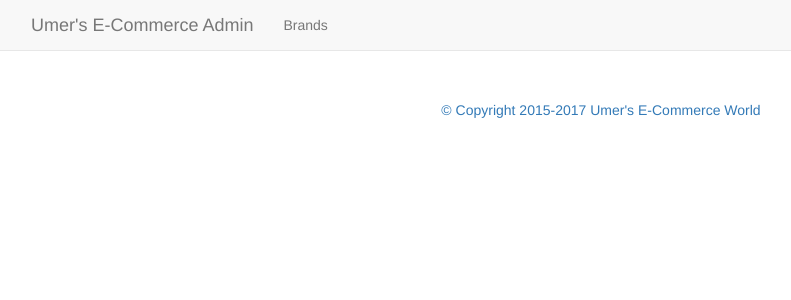
After one commit to urazzaq/E-Commerce-Site, a PHP site: page /admin/admin_index.php in a window 1280 px wide. The commit adds this page. Shown: the top 300 px of the page, without its empty margins (39-830 px from the left). Run offline with PHP 8.4, Linux system fonts and the light colour scheme; data that the repository does not hold is empty; some libraries are stand-ins or nearby versions.

Commit message:
Restructure
restructured and added admin area

```diff
--- /dev/null
+++ b/admin/admin_index.php
@@ -0,0 +1,7 @@
+<?php
+require_once '../core/conn.php';
+include_once "includes/admin_head.php";
+include_once "includes/admin_navigation.php";
+?>
+
+<?php include_once 'includes/admin_footer.php'; ?>
--- /dev/null
+++ b/admin/includes/admin_footer.php
@@ -0,0 +1,4 @@
+
+            <footer class = "text-center" id="footer">&copy; Copyright 2015-2017 Umer's E-Commerce World</footer>
+    </body>
+</html>
--- /dev/null
+++ b/admin/includes/admin_head.php
@@ -0,0 +1,18 @@
+
+<!DOCTYPE html>
+<html lang="en">
+    <head>
+
+        <meta http-equiv="X-UA-Compatible" content="IE=edge" />
+        <meta name="viewport" content="width=device-width, initial-scale=1" />
+        <!-- The above 3 meta tags *must* come first in the head; any other head content must come *after* these tags -->
+        <title>Administrator</title>
+        <link rel="stylesheet" href="../css/bootstrap.min.css"/>
+        <link rel="stylesheet" type = "text/css" href="../css/main.css" />
+        <meta name="viewport" content="width= device-width, initial-scale=1,user-scalable=no" />
+        <script src="https://ajax.googleapis.com/ajax/libs/jquery/2.1.3/jquery.min.js"></script>
+        <script src="../js/bootstrap.min.js"></script>
+
+    </head>
+    <body>
+        <div class ="container-fluid">
--- /dev/null
+++ b/admin/includes/admin_navigation.php
@@ -0,0 +1,23 @@
+
+<nav class="navbar navbar-default navbar-fixed-top">
+    <div class="container" id = "top" >
+        <a href="index.php" class="navbar-brand">Umer's E-Commerce Admin</a>
+        <ul class="nav navbar-nav">
+                <!--Menu Items-->
+                <li><a href ="brands.php">Brands</li>
+<!--                <li class="dropdown">
+                    <a href="#" class="dropdown-toggle" data-toggle="dropdown"><?php echo $parent['catagory']; ?><span class = "caret"></span></a>
+                    <ul class="dropdown-menu" role="menu">
+                        Dropdown Items
+
+                            <li>
+                                <a href="#"> <?php echo $child['catagory']; ?></a>
+                            </li>
+
+                    </ul>
+                </li>-->
+
+        </ul>
+
+    </div>
+</nav>
--- a/main.css
+++ b/css/main.css
@@ -13,7 +13,7 @@ body
     margin:0;
     overflow:hidden;
     height:900px;
-    background-image: url("images/background.jpg");
+    background-image: url("../images/background.jpg");
     background-repeat: no-repeat;
     background-size: 100% 900px;
     background-position: top-center;
@@ -31,7 +31,7 @@ body
     position: absolute;
     width:100%;
     height:200px;
-    background-image: url("images/logo.png");
+    background-image: url("../images/logo.png");
     background-repeat:no-repeat;
     background-position: center;
     background-size: 70% 180px;
--- a/DetailsModal.php
+++ b/includes/detailsModal.php
@@ -1,6 +1,6 @@
 <!--Details Modal-->
 <?php
-require_once 'conn.php';
+require_once 'core/conn.php';
 $id = $_POST['id'];// access post variable of id
 $id = (int)$id;
 $sql = "SELECT * FROM products WHERE id = '$id'";
@@ -62,7 +62,6 @@ $size_array = explode(',',$sizestring);
 
                                             </select>
                                         </div>
-                                        <p>1</p>
                                         </div>
                                     </div>
                                 </form>
--- a/head.php
+++ b/includes/head.php
@@ -8,7 +8,7 @@
         <!-- The above 3 meta tags *must* come first in the head; any other head content must come *after* these tags -->
         <title>E-Commerce Site</title>
         <link rel="stylesheet" href="css/bootstrap.min.css"/>
-        <link rel="stylesheet" type = "text/css" href="main.css" />
+        <link rel="stylesheet" type = "text/css" href="css/main.css" />
         <meta name="viewport" content="width= device-width, initial-scale=1,user-scalable=no" />
         <script src="https://ajax.googleapis.com/ajax/libs/jquery/2.1.3/jquery.min.js"></script>
         <script src="js/bootstrap.min.js"></script>
--- a/navigation.php
+++ b/includes/navigation.php
@@ -1,7 +1,7 @@
 <!-- Top Nav Bar -->
 
 <?php
-require_once 'conn.php';
+require_once 'core/conn.php';
 $sql = "SELECT * FROM catagories WHERE parent = 0 ";
 $parentQuery = $conn->query($sql);
 if (!$parentQuery) {
```
Also changed, not shown: admin/admin_brand.php (added, +7 -0 lines), index.php (+8 -8 lines), core/conn.php (renamed from conn.php), includes/footer.php (renamed from footer.php), includes/header.php (renamed from Header.php), includes/leftbar.php (renamed from leftbar.php), includes/rightbar.php (renamed from rightbar.php).
